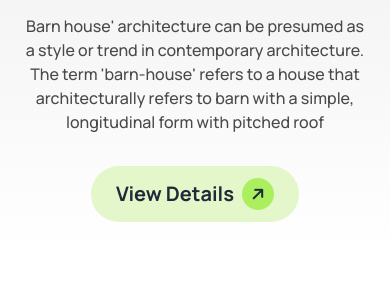
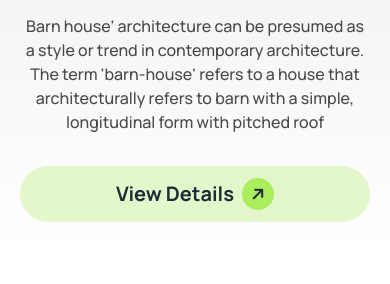
Before and after one commit to Hayder987/assignment-3, a plain HTML site: page index.html in a window 390 px wide. Shown: the part 560-844 px from the top of the page. Drawn offline with nearby package versions, Linux system fonts and the light colour scheme.

Commit message:
code recheack and change some code

```diff
--- a/index.html
+++ b/index.html
@@ -93,8 +93,8 @@
             <h1 class="text-4xl text-center w-full font-extrabold mb-10 md:text-6xl md:w-4/5">A barn house of this design has a striking appearance</h1>
             <p class="text-center text-base text-para-color-1 font-medium w-full md:w-4/5">Barn house' architecture can be presumed as a style or trend in contemporary architecture. The term 'barn-house' refers to a house that architecturally refers to barn with a simple, longitudinal form with pitched roof</p>
           </div>
-          <div class="">
-            <button class=" flex w-52 h-14 bg-btn-bg-light justify-center items-center rounded-full gap-2 text-xl font-bold">
+          <div class="w-full flex justify-center items-center">
+            <button class=" flex w-full h-14 bg-btn-bg-light justify-center items-center rounded-full gap-2 text-xl font-bold md:w-52">
                 View Details
                 <div class="w-8 h-8 rounded-full bg-btn-bg-dark flex justify-center items-center text-base">
                     <i class="fa-solid fa-arrow-right -rotate-45"></i>
@@ -156,6 +156,9 @@
           <!-- member-section -->
           <div class="">
               <!-- card -->
+               <div class="">
+
+               </div>
           </div>
 
         </section>
```
